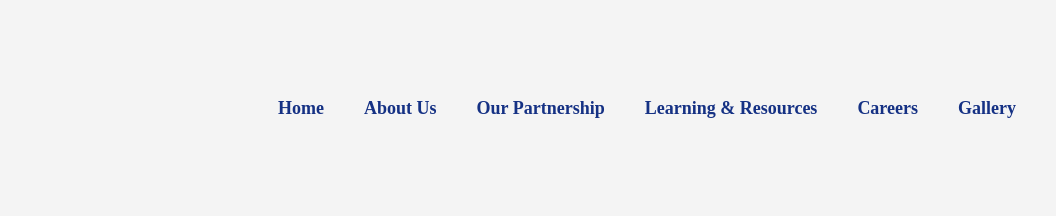
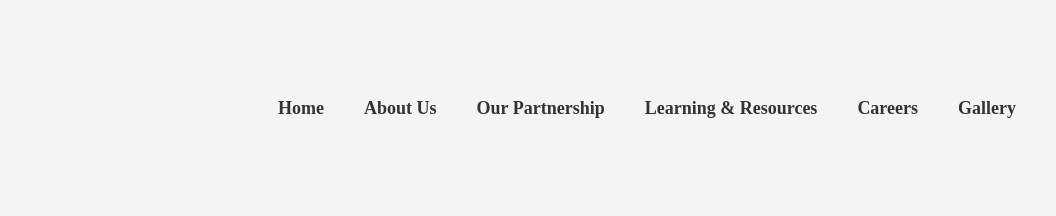
Before and after one commit to ESIANNAN/GIM, a plain HTML site: page aboutus.html in a window 1280 px wide. Shown: the top 216 px of the page, 224-1280 px from the left. Drawn offline with Linux system fonts and the light colour scheme.

Commit message:
Update aboutus.html

```diff
--- a/aboutus.html
+++ b/aboutus.html
@@ -59,7 +59,7 @@
         }
 
         nav ul li a {
-            color: rgb(21, 49, 132);
+            color: #333;
             text-decoration: none;
             font-size: 18px;
             font-family: 'Georgia serif';
```
